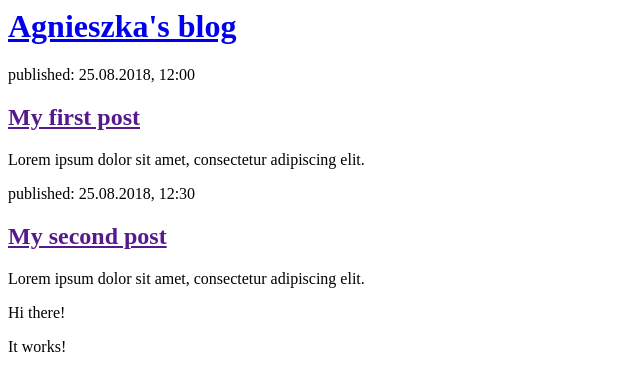
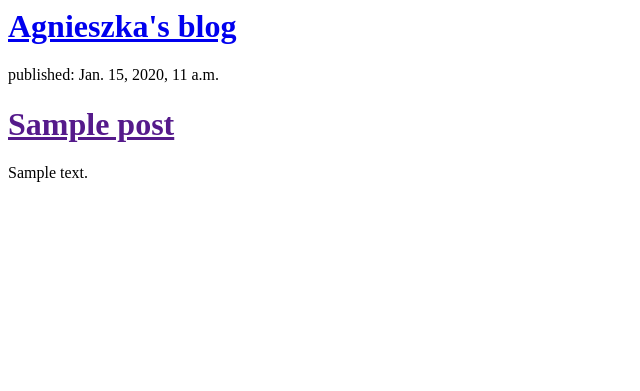
Before and after one commit to agnieszkapas/djangopoznan, a Django app: template blog/templates/blog/post_list.html in a window 1280 px wide. Shown: the top 391 px of the page, without its empty margins (0-640 px from the left). Run offline with Django 3.2, Linux system fonts and the light colour scheme; the template is opened without the code that fills it: values that come from a table or form of the project are taken from there, others are empty; tables that the repository leaves empty hold one stand-in row (values such as "Sample post").

Commit message:
Django templates

```diff
--- a/blog/templates/blog/post_list.html
+++ b/blog/templates/blog/post_list.html
@@ -7,18 +7,12 @@
         <h1><a href="/">Agnieszka's blog</a></h1>
     </div>
 
-    <div>
-        <p>published: 25.08.2018, 12:00</p>
-        <h2><a href="">My first post</a></h2>
-        <p>Lorem ipsum dolor sit amet, consectetur adipiscing elit.</p>
+{% for post in posts %}
+     <div>
+        <p>published: {{ post.published_date }}</p>
+        <h1><a href="">{{ post.title }}</a></h1>
+        <p>{{ post.text|linebreaksbr }}</p>
     </div>
-
-    <div>
-        <p>published: 25.08.2018, 12:30</p>
-        <h2><a href="">My second post</a></h2>
-        <p>Lorem ipsum dolor sit amet, consectetur adipiscing elit.</p>
-    </div>
-    <p>Hi there!</p>
-    <p>It works!</p>
+{% endfor %}
 </body>
 </html>
```
